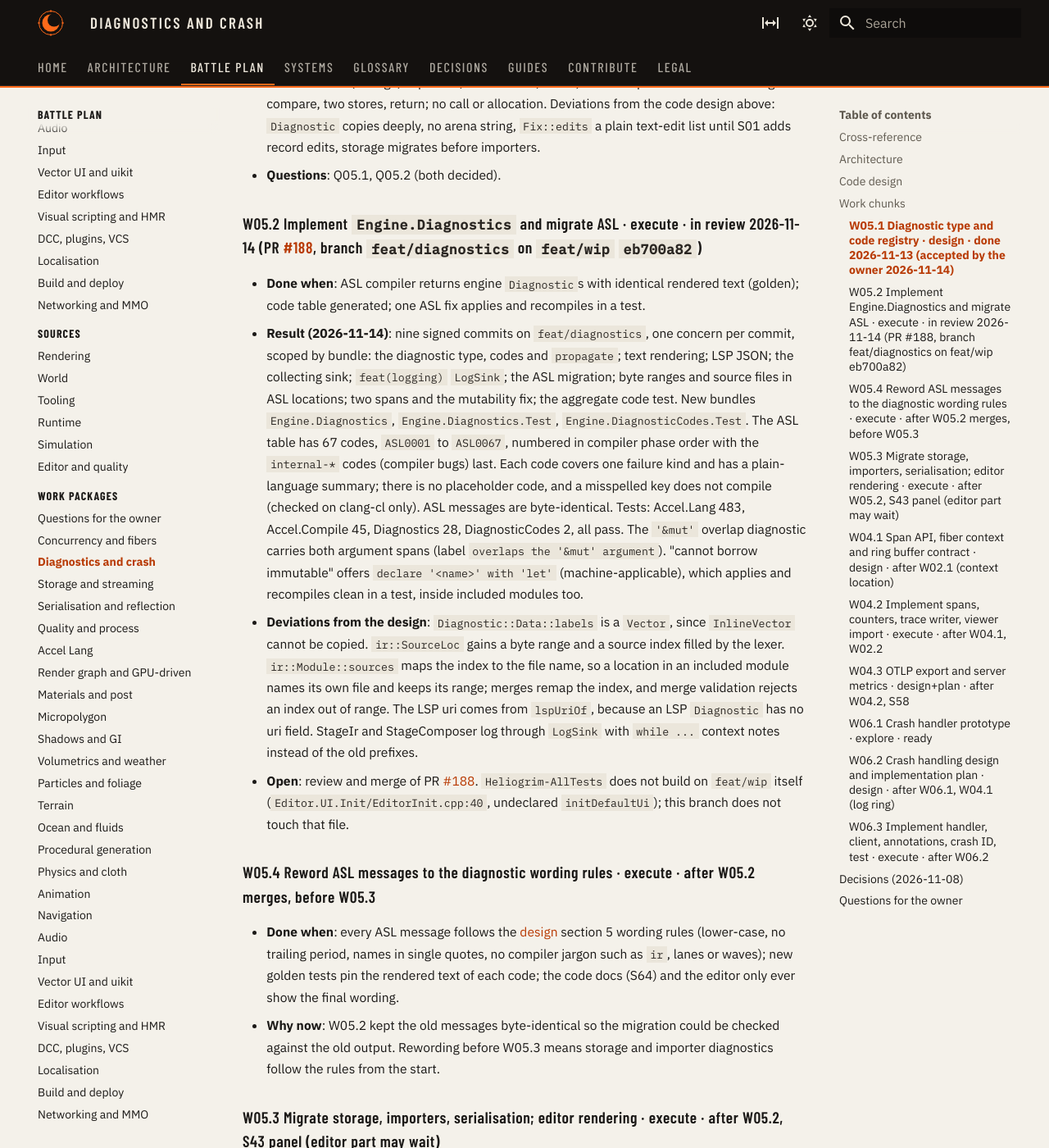
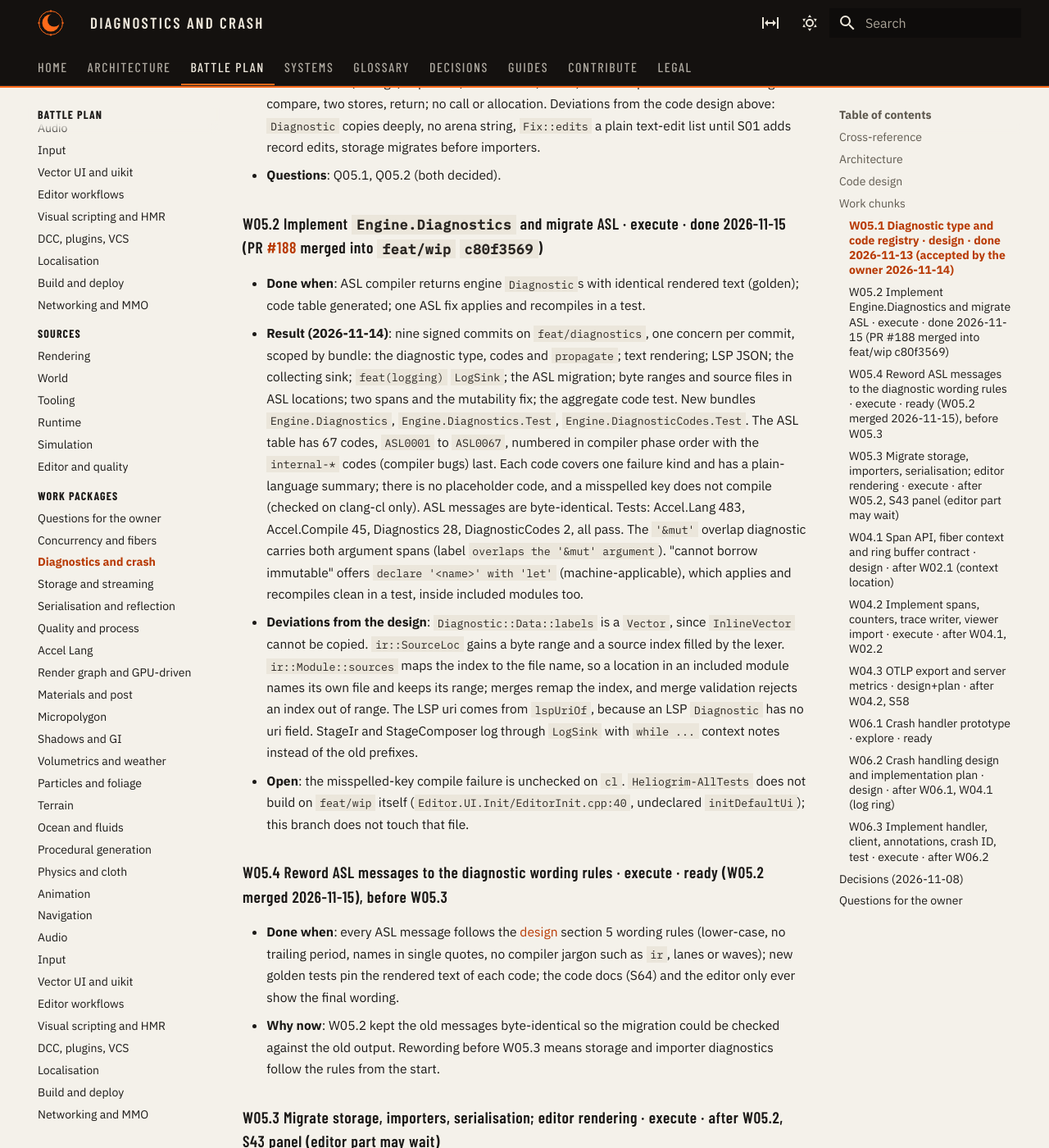
Before and after one commit to Heliogrim/Heliogrim-Pages, an MkDocs documentation site: the page built from docs/plan/work/diagnostics-and-crash.md, in a window 1280 px wide and 1400 px high, scrolled down 3837 px. Shown: the whole window at 82% size. Built offline with MkDocs 1.6.1 and Material for MkDocs 9.7.7, drawn with Linux system fonts in a browser that asks for light colours.

Commit message:
docs(plan): W05.2 merged via #188, W05.4 ready

```diff
--- a/docs/architecture/diagnostics-design.md
+++ b/docs/architecture/diagnostics-design.md
@@ -1,6 +1,6 @@
 # Diagnostics (Design)
 
-**Status**: design, accepted 2026-11-14 (draft 2026-11-13). Work chunk [W05.1](../plan/work/diagnostics-and-crash.md) (issue [#87](https://github.com/Heliogrim/Heliogrim-Engine/issues/87), system S05). Implementation is W05.2 (bundle plus ASL, built 2026-11-14, see section 10), W05.4 (ASL message wording) and W05.3 (storage, importers, serialisation, editor).
+**Status**: design, accepted 2026-11-14 (draft 2026-11-13). Work chunk [W05.1](../plan/work/diagnostics-and-crash.md) (issue [#87](https://github.com/Heliogrim/Heliogrim-Engine/issues/87), system S05). Implementation is W05.2 (bundle plus ASL, built 2026-11-14, merged into `feat/wip` 2026-11-15 via [#188](https://github.com/Heliogrim/Heliogrim-Engine/pull/188), see section 10), W05.4 (ASL message wording) and W05.3 (storage, importers, serialisation, editor).
 
 Markers: **Decided** = owner decision (the [work page](../plan/work/diagnostics-and-crash.md) Decisions table). **Proposal** = this document's call, open to correction. **Builder's call** = left to the implementer.
 
@@ -288,7 +288,7 @@ The issue lists "importers" before "storage"; this design puts storage first bec
 
 ## 10. As built (W05.2, 2026-11-14)
 
-W05.2 implements sections 3 to 7 and migration rows 1 to 4 on `feat/diagnostics`. Where the build differs from the text above:
+W05.2 implements sections 3 to 7 and migration rows 1 to 4 (merged into `feat/wip` `c80f3569`). Where the build differs from the text above:
 
 - `Diagnostic::Data::labels` is a `Vector<Label>`, not an `InlineVector`, because `InlineVector` has no copy constructor and section 4.5 requires a deep copy. The cost is one allocation per labelled diagnostic, and only on the failure path.
 - ASL locations carry their byte range and their file. `ir::SourceLoc` gains `offset`, `length` and a `source` index, which the lexer fills. `ir::Module::sources` maps the index to a file name, merges remap it, and merge validation rejects an index out of range. A location inside an included module therefore names that module and keeps its range, and a fix applies there too.
--- a/docs/architecture/timeline.md
+++ b/docs/architecture/timeline.md
@@ -81,6 +81,7 @@ Closed: pointer sets (keep ankerl, 2026-11-04).
 | 2026-11-14 | W05.1 accepted (owner): all six design calls. Refined on request: diagnostic codes are named by key at call sites (`codes::asl("unmatched-brace")`), so a misspelled key does not compile and the docs slug comes from the number; no placeholder code during the ASL migration; `propagate` kept after a name check; wording rules for messages, labels, context notes and fix titles. W05.2 ready. |
 | 2026-11-14 | W05.2 executed on `feat/diagnostics` (seven signed commits off `feat/wip` `bf9a8a11`, unpushed): new bundle `Engine.Diagnostics` (pointer-sized `Diagnostic`, codes by key with a compile-time miss, text renderer, LSP JSON, collecting sink, `propagate`), `LogSink` in `Engine.Logging`, ASL and `Engine.Accel.Compile` migrated with byte-identical messages, a 42-code ASL table and an aggregate code test that writes `diagnostic-codes.json`. Acceptance: the `&mut` overlap diagnostic carries both argument spans; the "cannot borrow immutable" fix applies and the source recompiles clean. Tests: Diagnostics 28, DiagnosticCodes 2, Accel.Lang 474, Accel.Compile 45. `/review-branch` findings fixed into their origin commits; the commit-shape findings, the code-choice review, a rebase onto `feat/wip` and the PR are left to the owner. |
 | 2026-11-14 | W05.2 PR [#188](https://github.com/Heliogrim/Heliogrim-Engine/pull/188) into `feat/wip`, reworked at the owner's request and rebased onto `feat/wip` `eb700a82`: nine signed commits, one concern each, scoped by bundle (`LogSink` is its own `feat(logging)` commit; byte ranges and source files in ASL locations are their own `feat(accel)` commit). Locations inside included modules now name their own file with their real byte range (`ir::Module::sources`), so fixes apply inside includes too. The ASL code table was redesigned: 67 codes, one per failure kind, renumbered in compiler phase order with the `internal-*` codes (compiler bugs) last, keys and summaries in plain language; labels and fix titles reworded. Messages unchanged. New chunk W05.4 rewords the ASL messages with new golden tests before W05.3. Tests: Accel.Lang 483, Accel.Compile 45, Diagnostics 28, DiagnosticCodes 2. |
+| 2026-11-15 | W05.2 done: PR [#188](https://github.com/Heliogrim/Heliogrim-Engine/pull/188) merged into `feat/wip` (`c80f3569`). W05.4 (ASL message wording) is ready, then W05.3. |
 
 !!! note "Keeping this page current"
     Append a row to the log in the same pull request that changes a status or records an ADR.
--- a/docs/plan/work/diagnostics-and-crash.md
+++ b/docs/plan/work/diagnostics-and-crash.md
@@ -49,14 +49,14 @@ Placement: `Engine.Diagnostics/{Code,Location,Diagnostic,Sink}.hpp`, `Engine.Obs
 - **Output**: [Diagnostics design](../../architecture/diagnostics-design.md) (draft, builder-checked); plan `docs/superpowers/plans/2026-11-13-diagnostics-and-asl-migration.md` in the engine checkout, 7 tasks for W05.2 plus a W05.3 outline (storage, importers, serialisation, editor). Success path measured on clang-cl: compare, two stores, return; no call or allocation. Deviations from the code design above: `Diagnostic` copies deeply, no arena string, `Fix::edits` a plain text-edit list until S01 adds record edits, storage migrates before importers.
 - **Questions**: Q05.1, Q05.2 (both decided).
 
-### W05.2 Implement `Engine.Diagnostics` and migrate ASL · execute · in review 2026-11-14 (PR [#188](https://github.com/Heliogrim/Heliogrim-Engine/pull/188), branch `feat/diagnostics` on `feat/wip` `eb700a82`)
+### W05.2 Implement `Engine.Diagnostics` and migrate ASL · execute · done 2026-11-15 (PR [#188](https://github.com/Heliogrim/Heliogrim-Engine/pull/188) merged into `feat/wip` `c80f3569`)
 
 - **Done when**: ASL compiler returns engine `Diagnostic`s with identical rendered text (golden); code table generated; one ASL fix applies and recompiles in a test.
 - **Result (2026-11-14)**: nine signed commits on `feat/diagnostics`, one concern per commit, scoped by bundle: the diagnostic type, codes and `propagate`; text rendering; LSP JSON; the collecting sink; `feat(logging)` `LogSink`; the ASL migration; byte ranges and source files in ASL locations; two spans and the mutability fix; the aggregate code test. New bundles `Engine.Diagnostics`, `Engine.Diagnostics.Test`, `Engine.DiagnosticCodes.Test`. The ASL table has 67 codes, `ASL0001` to `ASL0067`, numbered in compiler phase order with the `internal-*` codes (compiler bugs) last. Each code covers one failure kind and has a plain-language summary; there is no placeholder code, and a misspelled key does not compile (checked on clang-cl only). ASL messages are byte-identical. Tests: Accel.Lang 483, Accel.Compile 45, Diagnostics 28, DiagnosticCodes 2, all pass. The `'&mut'` overlap diagnostic carries both argument spans (label `overlaps the '&mut' argument`). "cannot borrow immutable" offers `declare '<name>' with 'let'` (machine-applicable), which applies and recompiles clean in a test, inside included modules too.
 - **Deviations from the design**: `Diagnostic::Data::labels` is a `Vector`, since `InlineVector` cannot be copied. `ir::SourceLoc` gains a byte range and a source index filled by the lexer. `ir::Module::sources` maps the index to the file name, so a location in an included module names its own file and keeps its range; merges remap the index, and merge validation rejects an index out of range. The LSP uri comes from `lspUriOf`, because an LSP `Diagnostic` has no uri field. StageIr and StageComposer log through `LogSink` with `while ...` context notes instead of the old prefixes.
-- **Open**: review and merge of PR [#188](https://github.com/Heliogrim/Heliogrim-Engine/pull/188). `Heliogrim-AllTests` does not build on `feat/wip` itself (`Editor.UI.Init/EditorInit.cpp:40`, undeclared `initDefaultUi`); this branch does not touch that file.
+- **Open**: the misspelled-key compile failure is unchecked on `cl`. `Heliogrim-AllTests` does not build on `feat/wip` itself (`Editor.UI.Init/EditorInit.cpp:40`, undeclared `initDefaultUi`); this branch does not touch that file.
 
-### W05.4 Reword ASL messages to the diagnostic wording rules · execute · after W05.2 merges, before W05.3
+### W05.4 Reword ASL messages to the diagnostic wording rules · execute · ready (W05.2 merged 2026-11-15), before W05.3
 
 - **Done when**: every ASL message follows the [design](../../architecture/diagnostics-design.md) section 5 wording rules (lower-case, no trailing period, names in single quotes, no compiler jargon such as `ir`, lanes or waves); new golden tests pin the rendered text of each code; the code docs (S64) and the editor only ever show the final wording.
 - **Why now**: W05.2 kept the old messages byte-identical so the migration could be checked against the old output. Rewording before W05.3 means storage and importer diagnostics follow the rules from the start.
--- a/docs/plan/work/index.md
+++ b/docs/plan/work/index.md
@@ -32,7 +32,7 @@ Session prompt that works for any kind: *"Pick up `W<id>` from Heliogrim-Pages `
 |---|---|---|---|
 | 1 | [W02.0](concurrency-fibers.md), [W02.11](concurrency-fibers.md), [W02.14](concurrency-fibers.md) | explore, design+execute, design+plan+execute | The scheduler shapes storage, audio, observability, physics and replay; W02.5 closed at its plan half (PR #175), its rest split 2026-11-13 into W02.11 (stage access review, relaxation), W02.12 (scene key split, after W02.11), W02.13 (lanes, done 2026-11-13: lane policy exploration, implemented by W02.14) |
 | 2 | [W01.1](serialization-and-reflection.md) | design | Serialisation versioning gates partition, actions, packages, hot reload |
-| 3 | [W05.2](diagnostics-and-crash.md) | execute | Every later system returns `Diagnostic`; W05.1 done, [design](../../architecture/diagnostics-design.md) accepted 2026-11-14; W05.2 in review (PR [#188](https://github.com/Heliogrim/Heliogrim-Engine/pull/188)); W05.4 (ASL message wording) next, then W05.3 |
+| 3 | [W05.2](diagnostics-and-crash.md) | execute | Every later system returns `Diagnostic`; W05.1 done, [design](../../architecture/diagnostics-design.md) accepted 2026-11-14; W05.2 done (PR [#188](https://github.com/Heliogrim/Heliogrim-Engine/pull/188) merged 2026-11-15); W05.4 (ASL message wording) next, then W05.3 |
 | 4 | [W03.5](storage-streaming.md), [W03.4](storage-streaming.md) | explore, execute | W03.5 decides the codec; W03.4 code done 2026-11-13 in PR #180 into `feat/wip` (editor run open; registry removal excluded); W03.5 also owns the in-flight cap (Q03.5) |
 | 5 | [W63.1](quality-and-process.md), [W62.1](quality-and-process.md), [W26.1](quality-and-process.md), [W61.1](quality-and-process.md), [W10.1](quality-and-process.md), [W64.1](quality-and-process.md) | mixed | Gates that make every other chunk safer; W61.1 has a bug ledger (12 of 25 fixed, none filed) and the tracker's open bug issues |
 | 6 | [W11.2](accel-lang.md) | design | Direct SPIR-V backend design; W11.0 done 2026-11-13 (#148 fix merged via PR #183, [design page](../../architecture/accel-lang-design.md) written) |
```
